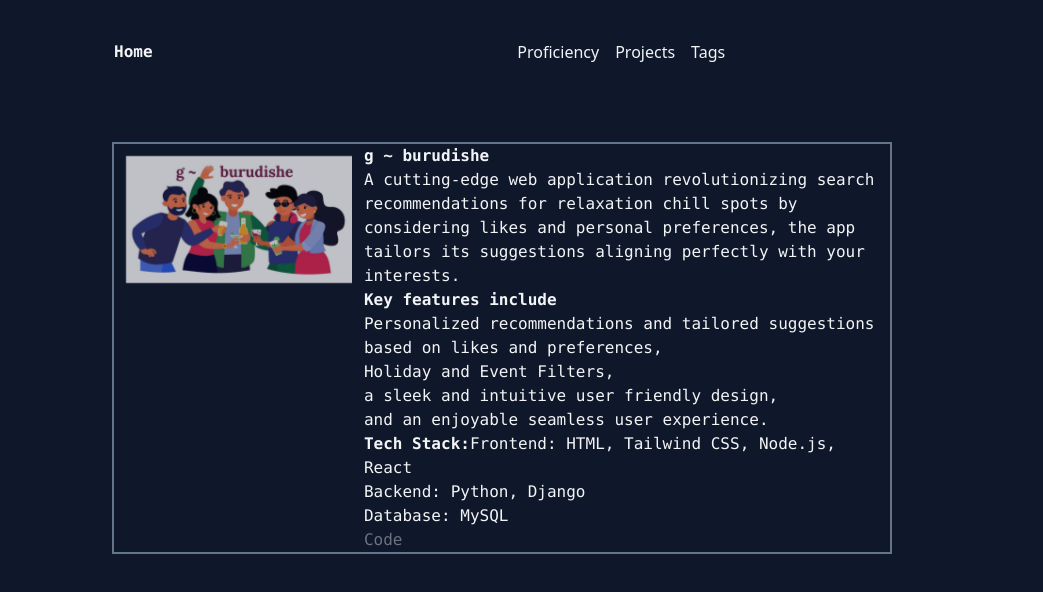
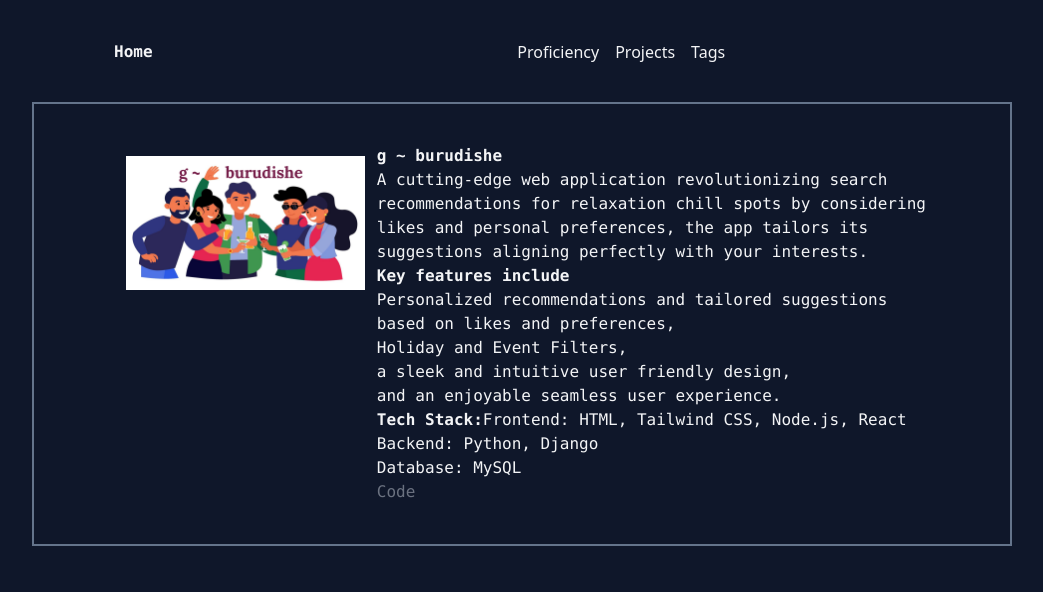
Before and after one commit to Genevive-Mbesi/Portfolio, a React (Create React App) app in the folder portfolio/: page /projects in a window 1280 px wide. Shown: the top 592 px of the page, without its empty margins (118-1161 px from the left). Built offline with nearby package versions, Linux system fonts and the light colour scheme.

Commit message:
Projects

```diff
--- a/portfolio/src/components/projects.jsx
+++ b/portfolio/src/components/projects.jsx
@@ -1,16 +1,14 @@
 import React from "react";
 import gburudishe from '../assets/g-burudishe.png'
-import {Card, CardHeader,CardFooter,Typography,CardBody, Button} from "@material-tailwind/react";
+import {Card, CardHeader,CardFooter,Typography,CardBody,} from "@material-tailwind/react";
 
 
 export default function Projects() {
     return (
-
-<div className="container  bg-slate-900 mx-auto font-mono  px-20 text-gray-100 p-10">
-<Card className="mr-10 ring-2 column-row ring-slate-500">
+<Card className="mr-10 container ring-2 column-row font-mono text-gray-100 p-10 px-20 column-row mx-auto  ring-slate-500">
       <CardHeader>
         <img
-          src={gburudishe} alt ='g-burudishe'className='motion-safe:animate-pulse w-90 shadow-indigo-500 p-3'
+          src={gburudishe} alt ='g-burudishe'className=' shadow-indigo-500 p-3'
         />
       </CardHeader>
       <CardBody>
@@ -38,6 +36,5 @@ Database: MySQL <br></br>
       <CardFooter className="pt-0">
       </CardFooter>
     </Card>
-    </div>
     )
 }
```
